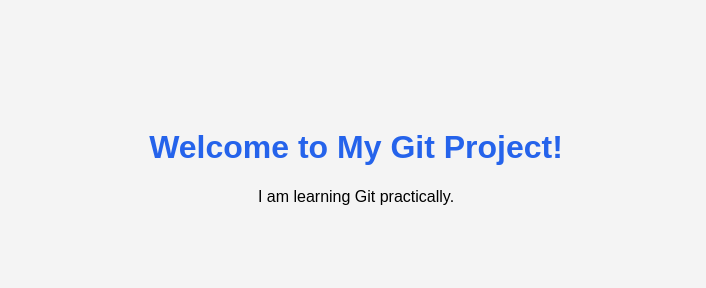
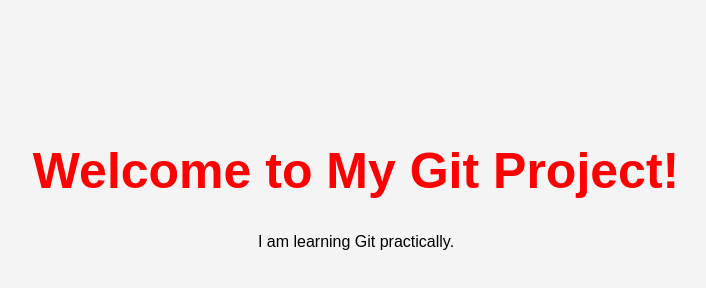
Before and after one commit to susha98/CI-CD, a plain HTML site: page index.html in a window 1280 px wide. Shown: the whole page, without its empty margins (284-990 px from the left). Drawn offline with Linux system fonts and the light colour scheme.

Commit message:
style heading updated

```diff
--- a/style.css
+++ b/style.css
@@ -6,5 +6,6 @@
 }
 
 h1 {
-    color: #2563eb;
+    color: Red;
+    font-size: 50px;
 }
```
